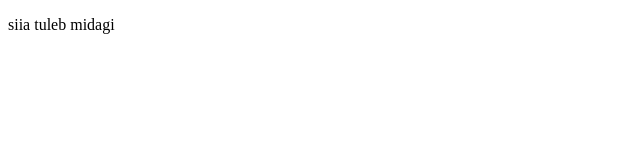
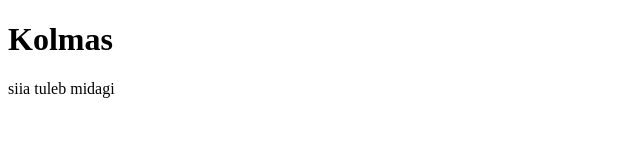
Before and after one commit to MihkelP100/Veebilehe-projekt, a plain HTML site: page kolmas.html in a window 1280 px wide. Shown: the whole page, without its empty margins (0-640 px from the left). Drawn offline with Linux system fonts and the light colour scheme.

Commit message:
Lisasin pealkirja

```diff
--- a/kolmas.html
+++ b/kolmas.html
@@ -5,6 +5,7 @@
     </head>
 
     <body>
+        <h1>Kolmas</h1>
         <p> siia tuleb midagi </p>
         <br>
     </body>
```
